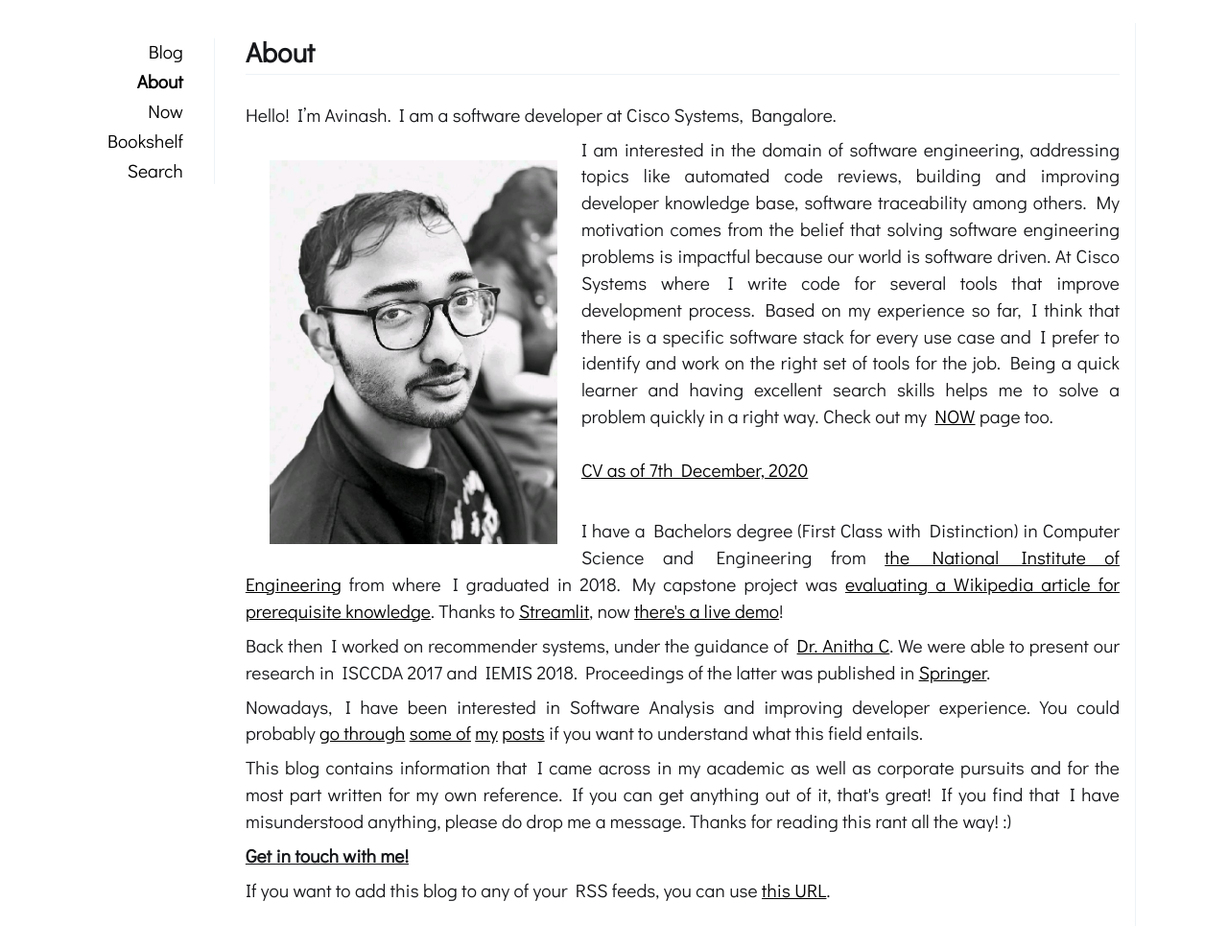
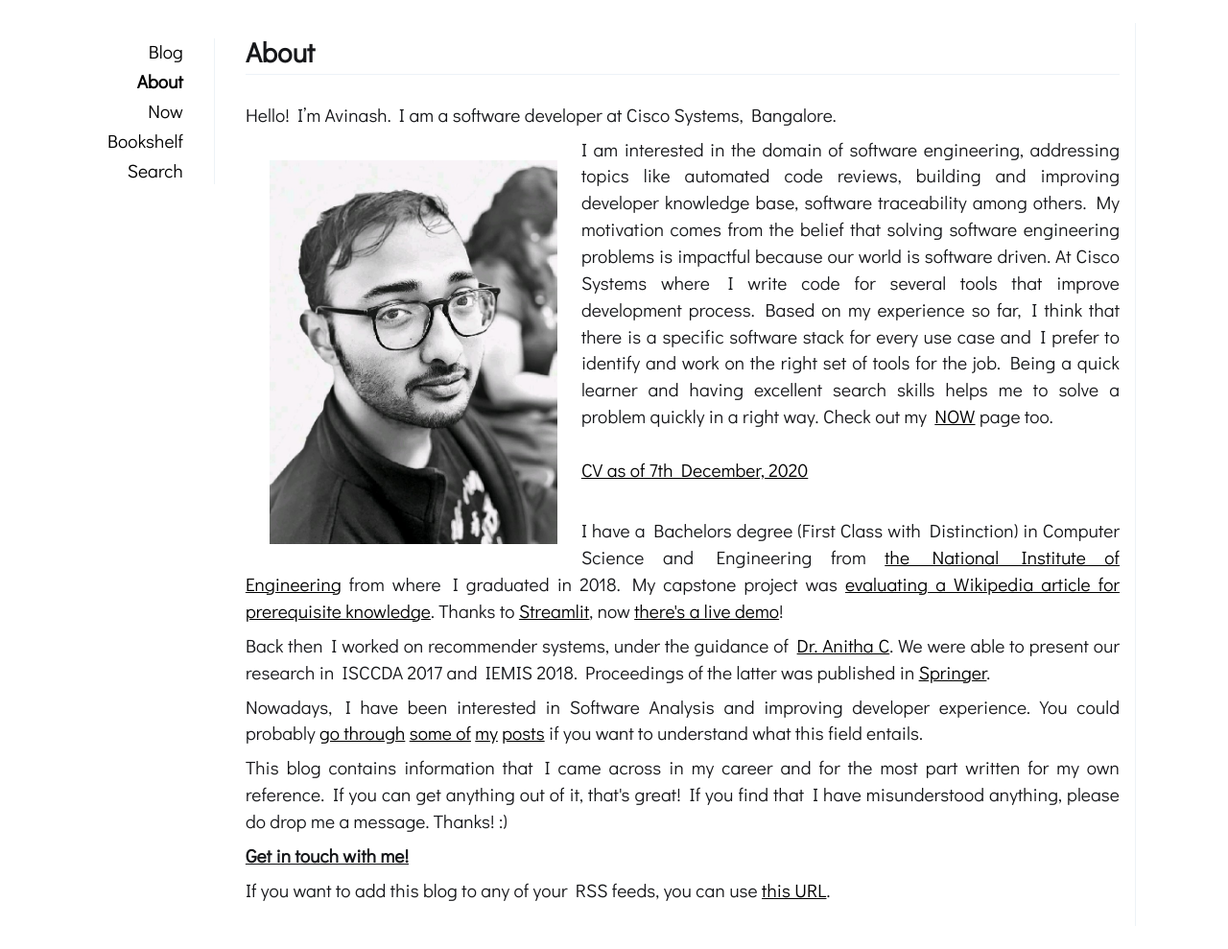
Before and after one commit to avinashbhat/avinashbhat.github.io, a Jekyll site: the page built from _pages/about.md, in a window 1280 px wide. Shown: the whole page at 96% size. Built offline with Jekyll 4.4.1, drawn with Linux system fonts in a browser that asks for light colours.

Commit message:
Updated about

```diff
--- a/_pages/about.md
+++ b/_pages/about.md
@@ -26,7 +26,7 @@ CV as of 7th December, 2020
 <p>Back then I worked on recommender systems, under the guidance of <a href="https://scholar.google.co.in/citations?user=4goUOJsAAAAJ&hl=en">Dr. Anitha C</a>. We were able to present our research in ISCCDA 2017 and IEMIS 2018. Proceedings of the latter was published in <a href="https://link.springer.com/chapter/10.1007/978-981-13-1498-8_8">Springer</a>.</p>
 
 <p>Nowadays, I have been interested in Software Analysis and improving developer experience. You could probably <a href="{{site.baseurl}}/2020/12/18/szz">go through</a> <a href="{{site.baseurl}}/2020/10/07/deepdelta">some of</a> <a href="{{site.baseurl}}/2020/10/04/contributor-feedback-on-usability">my</a> <a href="{{site.baseurl}}/2020/09/28/using-argumentation-models-to-model-issue-threads">posts</a> if you want to understand what this field entails.</p>
-<p>This blog contains information that I came across in my academic as well as corporate pursuits and for the most part written for my own reference. If you can get anything out of it, that's great! If you find that I have misunderstood anything, please do drop me a message. Thanks for reading this rant all the way! :)</p>
+<p>This blog contains information that I came across in my career and for the most part written for my own reference. If you can get anything out of it, that's great! If you find that I have misunderstood anything, please do drop me a message. Thanks! :)</p>
 
 <details class=accordion style="text-align: center;">
 <summary class="accordian-content" style="font-weight: bold;">
```
